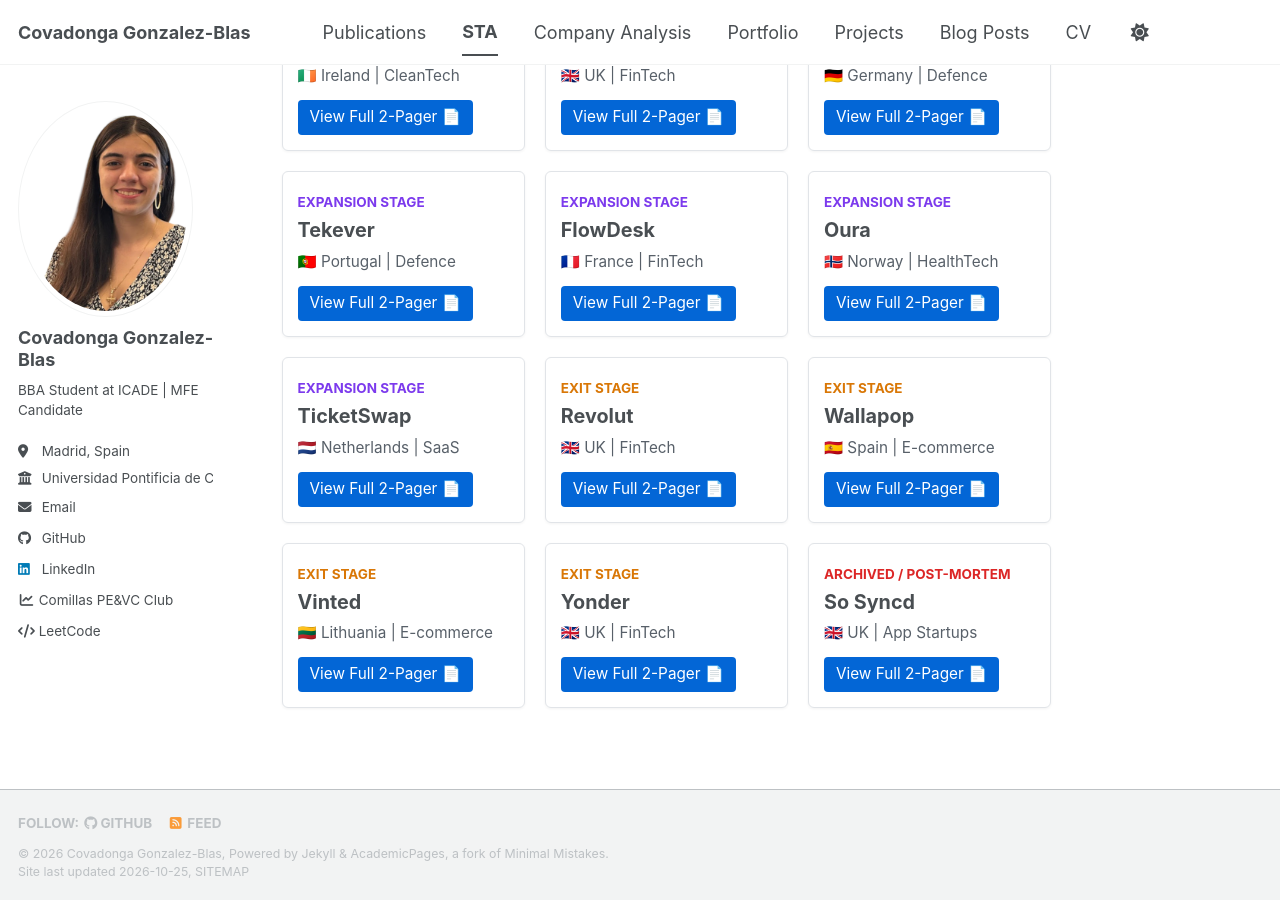
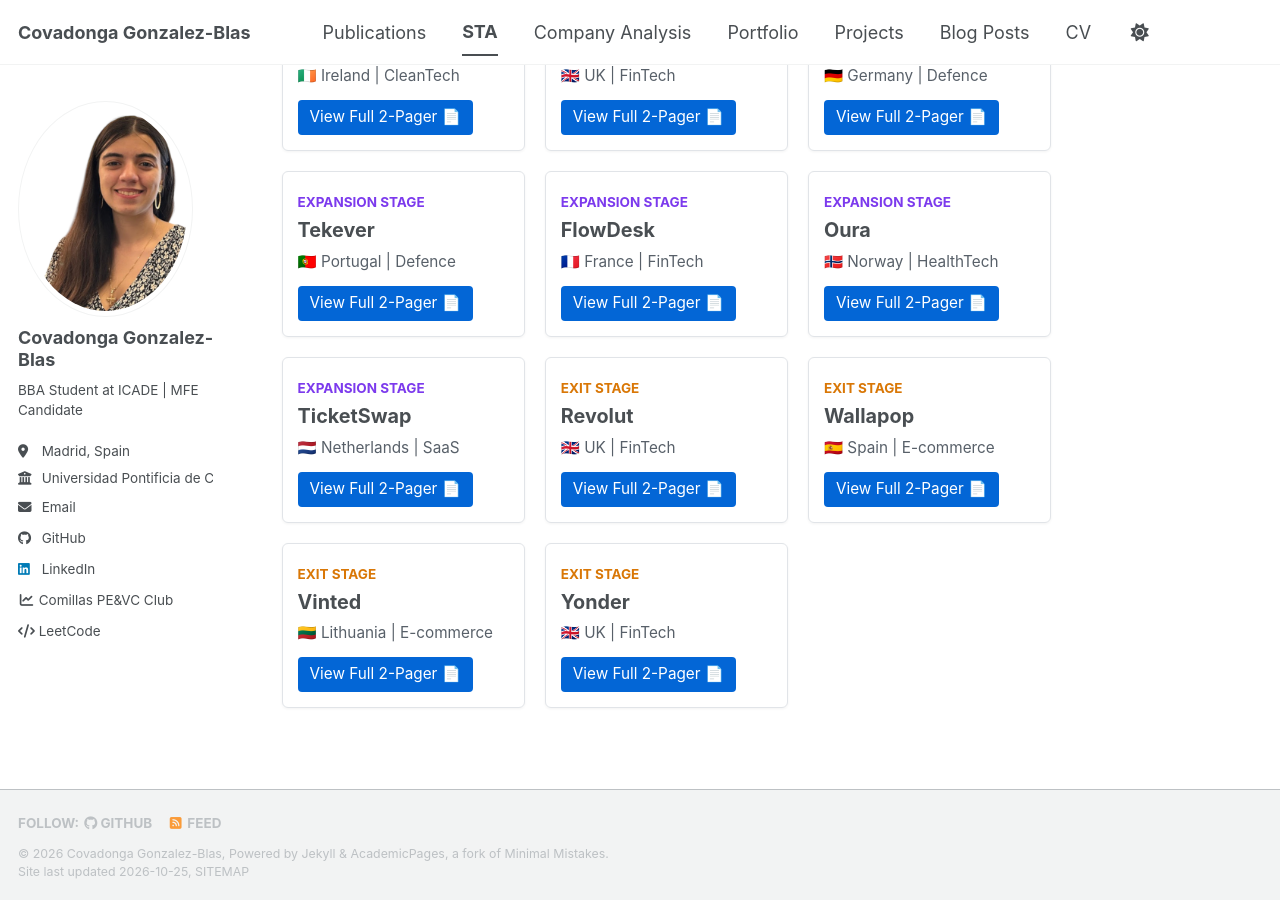
Before and after one commit to Gonzalez-Blas/Gonzalez-Blas.github.io, a Jekyll site: the page built from _pages/STA.md, in a window 1280 px wide and 900 px high, scrolled down 2431 px. Built offline with Jekyll 4.4.1, drawn with Linux system fonts in a browser that asks for light colours; a style sheet for code colours, icons or effects is not loaded.

Commit message:
Remove archived section for So Syncd
Removed archived content related to 'So Syncd' from the STA page.

```diff
--- a/_pages/STA.md
+++ b/_pages/STA.md
@@ -272,12 +272,4 @@ Through this platform, I aim to make sense of the incredible wave of innovation
     <a href="/files/yonder-brief.pdf" target="_blank" style="display: inline-block; background: #0366d6; color: white; padding: 6px 12px; border-radius: 4px; text-decoration: none; font-size: 0.85rem;">View Full 2-Pager 📄</a>
   </div>
 
-  <!-- DEAD / ARCHIVED -->
-  <div style="border: 1px solid #e1e4e8; border-radius: 6px; padding: 15px; background: #fff; box-shadow: 0 1px 3px rgba(0,0,0,0.05);">
-    <span style="font-size: 0.75rem; font-weight: bold; color: #dc2626; text-transform: uppercase;">Archived / Post-Mortem</span>
-    <h3 style="font-size: 1.1rem; margin: 5px 0 8px 0;">So Syncd</h3>
-    <p style="font-size: 0.85rem; color: #586069; margin: 0 0 12px 0;">🇬🇧 UK | App Startups</p>
-    <a href="/files/so-syncd-brief.pdf" target="_blank" style="display: inline-block; background: #0366d6; color: white; padding: 6px 12px; border-radius: 4px; text-decoration: none; font-size: 0.85rem;">View Full 2-Pager 📄</a>
-  </div>
-
 </div>
```
